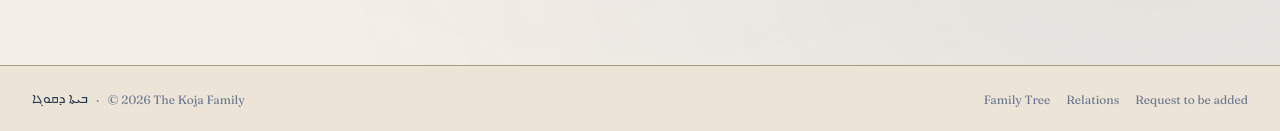
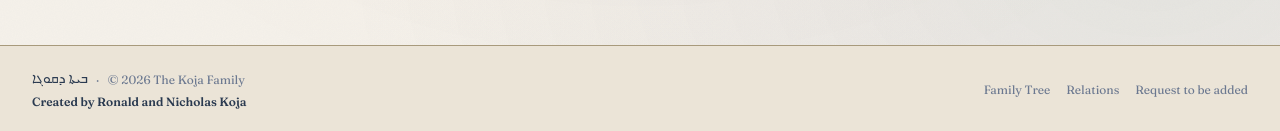
Before and after one commit to nick8992/koja-family, a Next.js app: page /feed in a window 1280 px wide. Shown: the part 666-797 px from the top of the page. Built offline with nearby package versions, Linux system fonts and the light colour scheme; no server answers; the database is empty.

Commit message:
Footer: credit Ronald and Nicholas Koja under the Syriac stamp

```diff
--- a/src/components/Footer.tsx
+++ b/src/components/Footer.tsx
@@ -9,12 +9,17 @@ export function Footer() {
   return (
     <footer className="mt-10 border-t border-[var(--color-border-dark)] bg-parchment-deep">
       <div className="mx-auto flex max-w-[1400px] flex-col items-center justify-between gap-3 px-4 py-6 text-xs text-ink-muted sm:flex-row sm:px-8">
-        <div className="font-display flex flex-wrap items-center justify-center gap-2">
-          <span className="font-arabic text-sm text-ink-soft">ܒܝܬܐ ܕܩܘܓܐ</span>
-          <span>·</span>
-          <span>
-            &copy; {year} {t('footer.copyright')}
-          </span>
+        <div className="font-display flex flex-col items-center gap-1 sm:items-start">
+          <div className="flex flex-wrap items-center justify-center gap-2">
+            <span className="font-arabic text-sm text-ink-soft">ܒܝܬܐ ܕܩܘܓܐ</span>
+            <span>·</span>
+            <span>
+              &copy; {year} {t('footer.copyright')}
+            </span>
+          </div>
+          <div className="font-semibold text-ink-soft">
+            {t('footer.creators')}
+          </div>
         </div>
         <nav className="flex flex-wrap items-center justify-center gap-4 font-display">
           <Link href="/tree" className="hover:text-terracotta-deep">
--- a/src/lib/i18n/dictionary.ts
+++ b/src/lib/i18n/dictionary.ts
@@ -135,6 +135,7 @@ export const I18N: Record<Lang, Dict> = {
     'notifications.empty': 'No notifications yet.',
 
     'footer.copyright': 'The Koja Family',
+    'footer.creators': 'Created by Ronald and Nicholas Koja',
     'footer.request_addition': 'Request to be added',
 
     'events.title': 'Family Gatherings',
@@ -464,6 +465,7 @@ export const I18N: Record<Lang, Dict> = {
     'notifications.empty': 'لا توجد تنبيهات بعد.',
 
     'footer.copyright': 'عائلة كوجا',
+    'footer.creators': 'من إعداد رونالد ونيكولاس كوجا',
     'footer.request_addition': 'اطلب الإضافة',
 
     'events.title': 'لقاءات العائلة',
```
